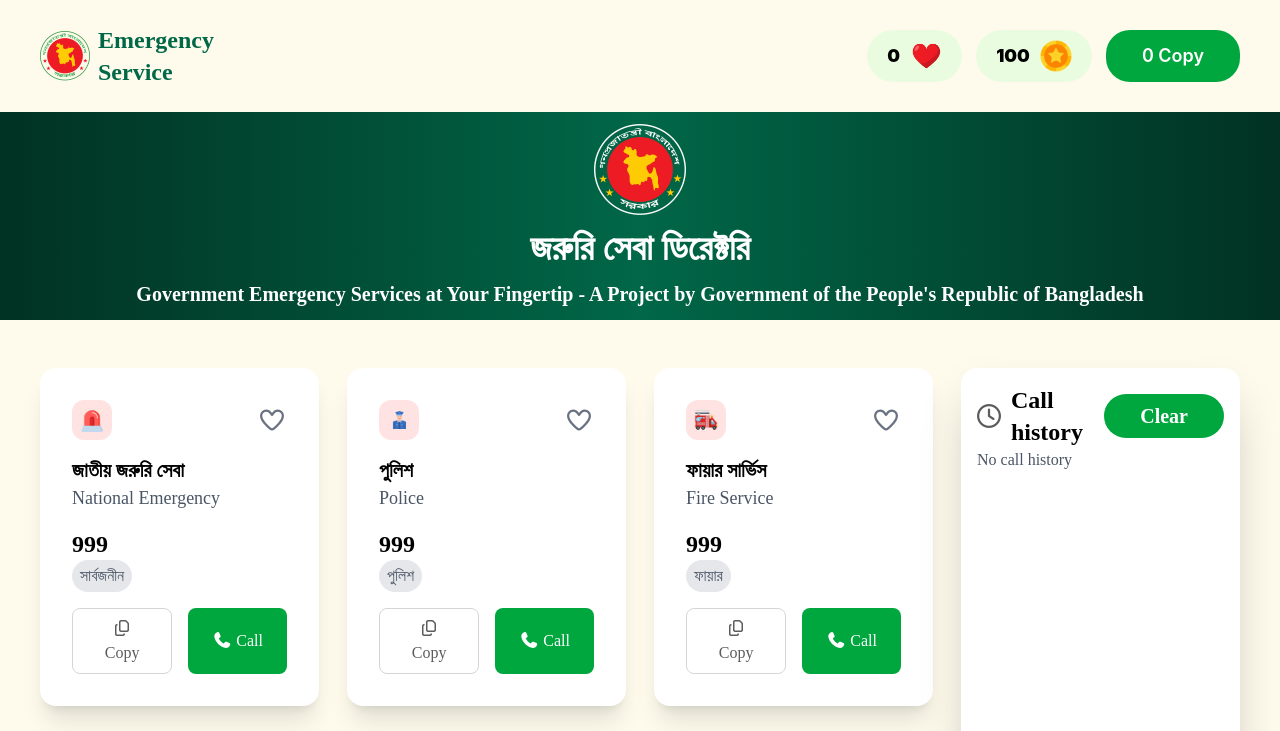
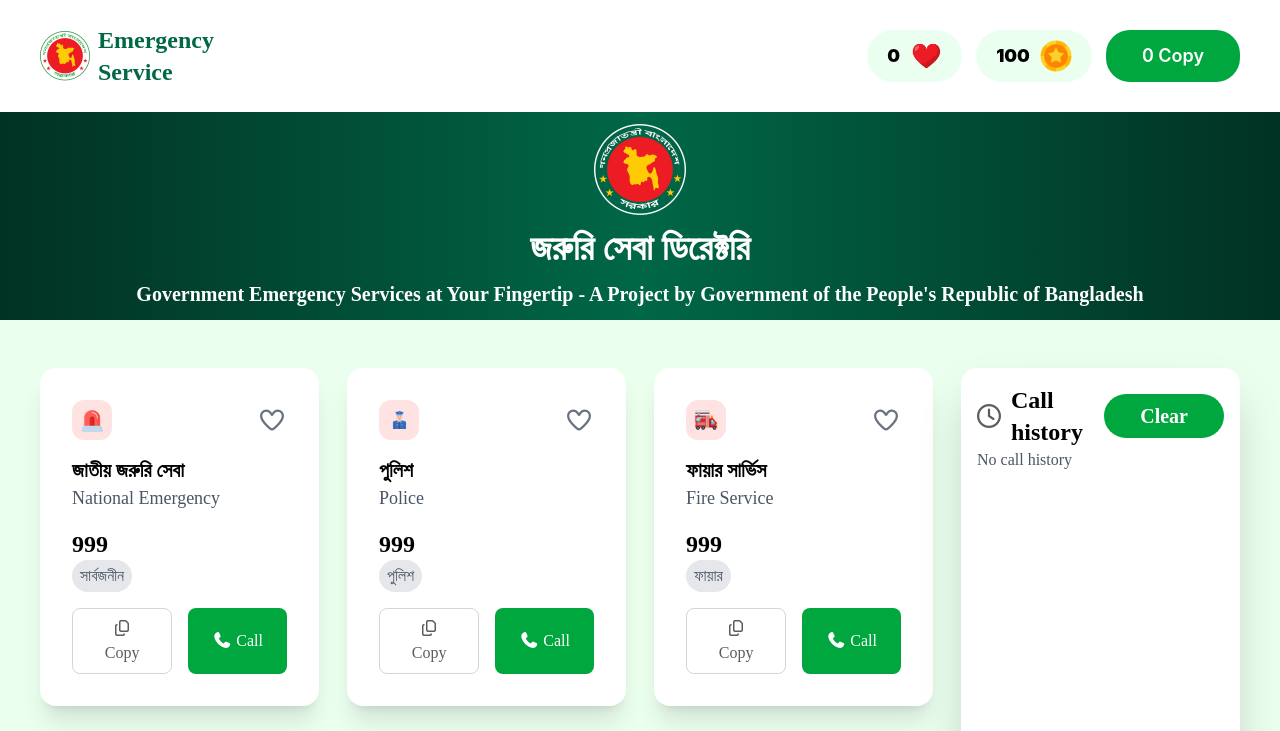
Before and after one commit to mdjakariasheikhmahi/Emergency-Hotline-Website-Template, a plain HTML site: page index.html in a window 1280 px wide. Shown: the top 731 px of the page. Drawn offline with nearby package versions, Linux system fonts and the light colour scheme.

Commit message:
fixed background color and added a README file

```diff
--- a/index.html
+++ b/index.html
@@ -10,11 +10,11 @@
 
     <title>Emergency-Hotline-Website-Template</title>
 </head>
-<body class="font-[Hind_Madurai] max-w-[1920px] mx-auto  bg-[#FEFBED]">
+<body class="font-[Hind_Madurai] max-w-[1920px] mx-auto bg-[#41ff6b1a]">
     <!-- header section -->
-    <header>
+    <header class="bg-white">
         <!-- nav section -->
-        <nav class="max-w-[95%] md:max-w-[93.75%] mx-auto flex justify-between py-6">
+        <nav class="max-w-[95%] md:max-w-[93.75%] mx-auto flex justify-between py-6 ">
             <div class="flex items-center gap-2">
                 <img src="./assets/logo.png" alt="logo" class="max-w-[50px]">
                 <h1 class="text-xl md:text-2xl font-extrabold text-[#006747] ">Emergency<br>Service</h1>
@@ -345,5 +345,4 @@
     </main>
     <script src="./script.js"></script>
 </body>
-
 </html>
--- a/script.js
+++ b/script.js
@@ -70,7 +70,6 @@ for (let i = 0; i < allCallButtons.length; i++) {
     });
 }
 
-
 document.getElementById("historyClrButton").addEventListener("click", function () {
     const historyContainer = document.getElementById("history");
     historyContainer.innerHTML = ``;
```
Also changed, not shown: 1 other file.
